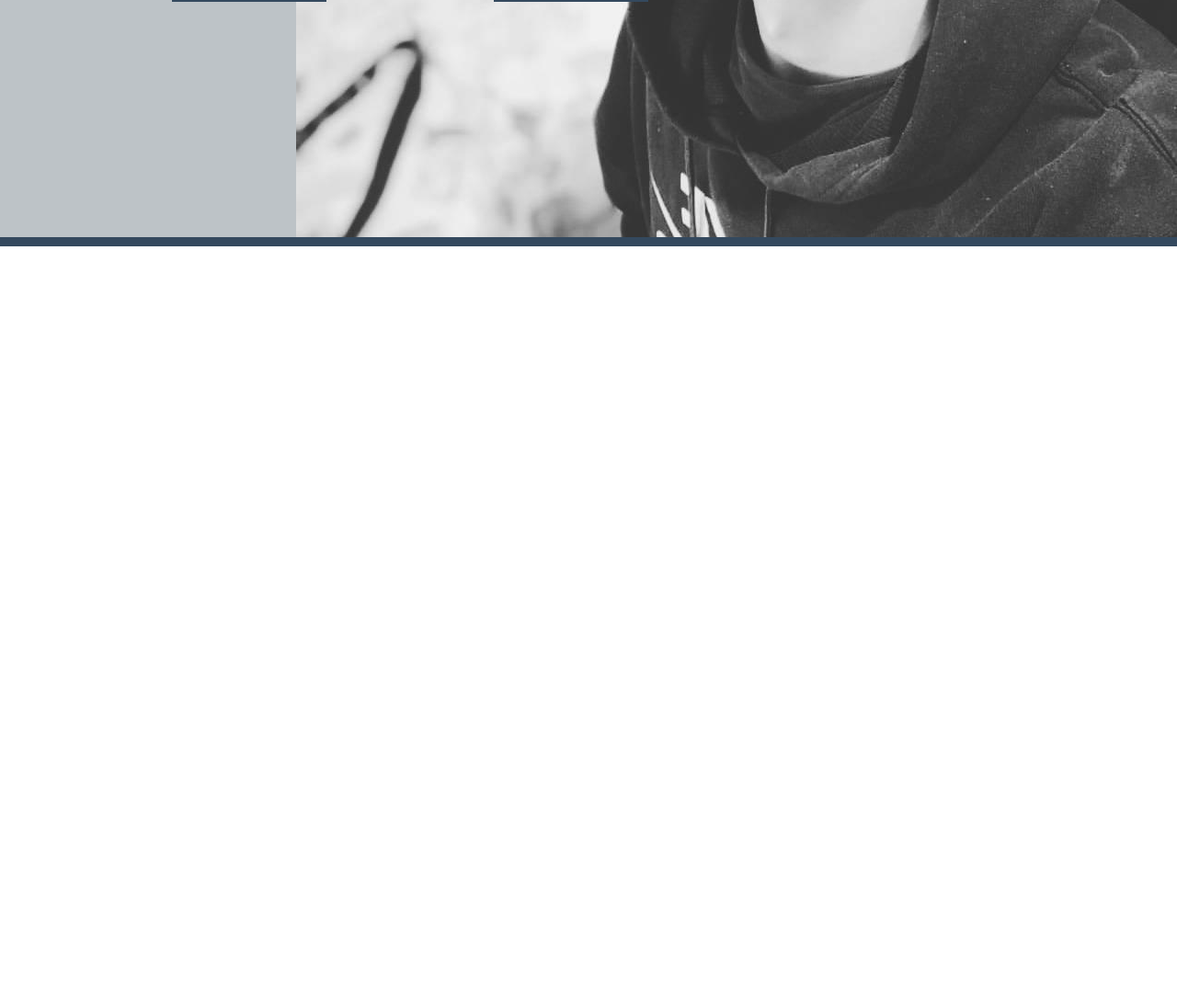
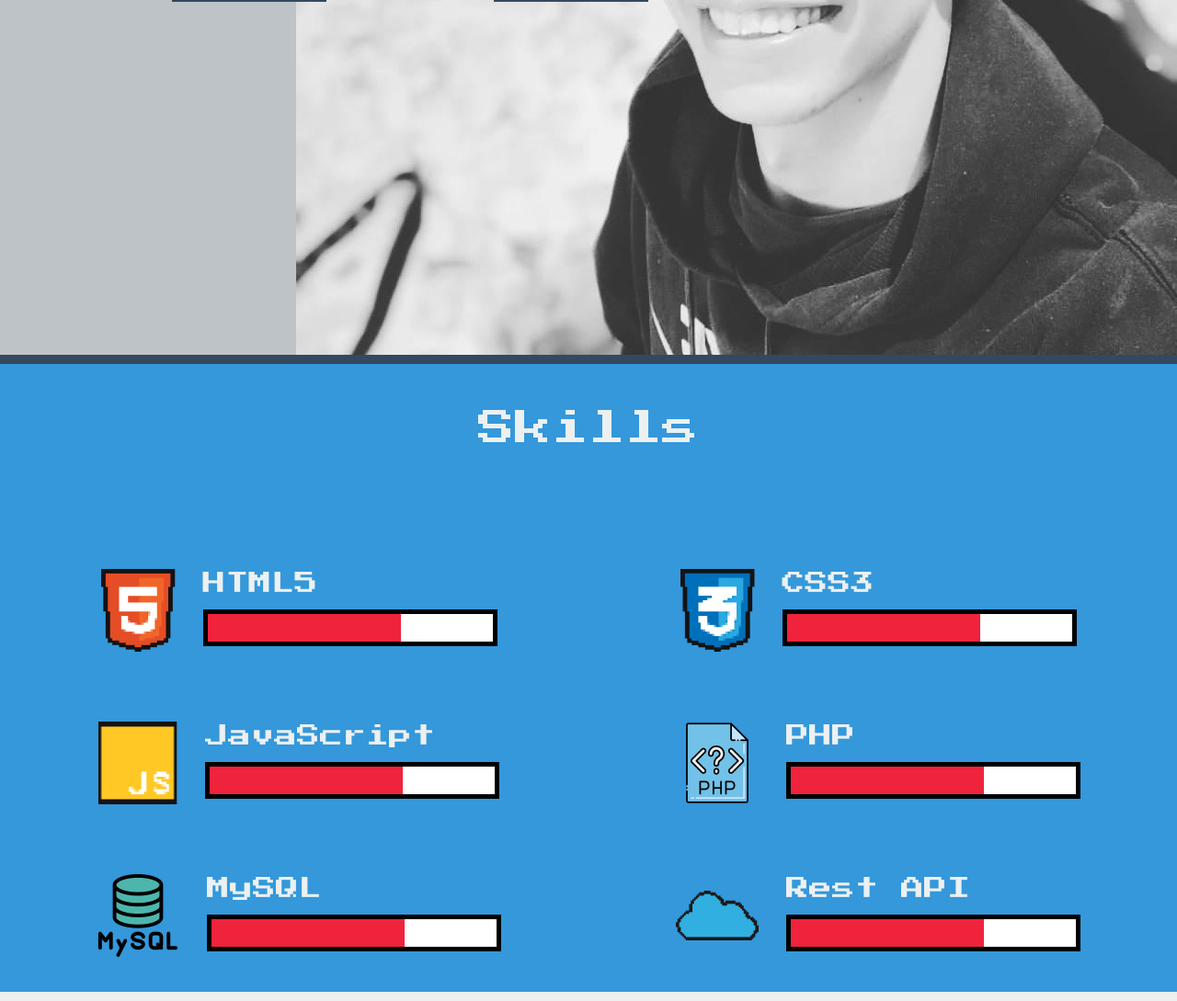
Before and after one commit to wesleyg3ssner/wesleygessner.github.io, a plain HTML site: page index.html in a window 1280 px wide. Shown: the part 500-1589 px from the top of the page at 92% size. Before the commit the page ends 800 px from the top, so only its background shows below. Drawn offline with Linux system fonts and the light colour scheme.

Commit message:
add skills component

```diff
--- a/css/components/hero.css
+++ b/css/components/hero.css
@@ -1,11 +1,9 @@
 #hero-container {
-    position: absolute;
-    background-image: url("/assets/img/bg-hero.jpg");
+    height: 100vh;
+    background-image: url("../../assets/img/bg-hero.jpg");
     background-color: var(--white-second-color);
+    background-position-x: right;
     background-repeat: no-repeat;
-    background-position: right;
-    height: 84vh;
-    width: 100%;
     border-bottom: 10px solid var(--blue-second-color);
 }
 
@@ -13,7 +11,7 @@
     width: 700px;
     margin-top: 116px;
     margin-left: 91px;
-
+    position: absolute;
 }
 
 #hero-card {
--- /dev/null
+++ b/css/components/skills.css
@@ -0,0 +1,38 @@
+#skills {
+    display: flex;
+    background-color: var(--blue-first-color);
+    justify-content: center;
+    align-items: center;
+    flex-wrap: wrap;
+    margin: 0 auto;
+    border-bottom: 10px solid var(--white-first-color);
+}
+
+#skills_title {
+    font-size: 40px;
+    font-family: "Press Start 2P", sans-serif;
+    text-align: center;
+    color: var(--white-first-color);
+    width: 100%;
+    margin-top: 50px;
+    margin-bottom: 95px;
+}
+
+.skill {
+    width: 430px;
+    margin: 38px 100px;
+    display: flex;
+    justify-content: center;
+    align-items: center;
+}
+
+.progress {
+    margin-left: 30px;
+}
+
+.progress_title {
+    font-size: 25px;
+    font-family: "Press Start 2P", sans-serif;
+    color: var(--white-first-color);
+    margin-bottom: 16px;
+}
--- a/index.html
+++ b/index.html
@@ -15,6 +15,7 @@
     <link rel="stylesheet" href="./css/index.css">
     <link rel="stylesheet" href="./css/components/header.css">
     <link rel="stylesheet" href="./css/components/hero.css">
+    <link rel="stylesheet" href="./css/components/skills.css">
 </head>
 <body>
     <header>
@@ -26,7 +27,7 @@
         <nav>
            <ul>
                 <a href="#skills" lang="en">Skills</a>
-                <a href="https://github.com/wesleygessner?tab=repositories">Projetos</a>
+                <a href="https://github.com/wesleygessner?tab=repositories" target="_blank">Projetos</a>
                 <a href="#about">Sobre</a>
                 <a href="#contacts">Contatos</a>
                 <a href="#" id="button" lang="en">Download CV</a>
@@ -47,5 +48,64 @@
             </div>
         </div>
     </div>
+
+        <div id="skills">
+            <h2 id="skills_title">Skills</h2>
+
+            <div class="skill">
+                <img src="./assets/img/ico_html5.png" alt="icon html5">
+
+                <div class="progress">
+                    <h3 class="progress_title">HTML5</h3>
+
+                    <img src="./assets/img/bar.png" alt="progress bar">
+                </div>
+            </div>
+            <div class="skill">
+                <img src="./assets/img/ico_css3.png" alt="icon css3">
+
+                <div class="progress">
+                    <h3 class="progress_title">CSS3</h3>
+
+                    <img src="./assets/img/bar.png" alt="progress bar">
+                </div>
+            </div>
+            <div class="skill">
+                <img src="./assets/img/ico_js.png" alt="icon javascript">
+
+                <div class="progress">
+                    <h3 class="progress_title">JavaScript</h3>
+
+                    <img src="./assets/img/bar.png" alt="progress bar">
+                </div>
+            </div>
+            <div class="skill">
+                <img src="./assets/img/ico_php.png" alt="icon php">
+
+                <div class="progress">
+                    <h3 class="progress_title">PHP</h3>
+
+                    <img src="./assets/img/bar.png" alt="progress bar">
+                </div>
+            </div>
+            <div class="skill">
+                <img src="./assets/img/ico_mysql.png" alt="icon mysql">
+
+                <div class="progress">
+                    <h3 class="progress_title">MySQL</h3>
+
+                    <img src="./assets/img/bar.png" alt="progress bar">
+                </div>
+            </div>
+            <div class="skill">
+                <img src="./assets/img/ico_restapi.png" alt="icon rest api">
+
+                <div class="progress">
+                    <h3 class="progress_title">Rest API</h3>
+
+                    <img src="./assets/img/bar.png" alt="progress bar">
+                </div>
+            </div>
+        </div>
 </body>
 </html>
```
Also changed, not shown: assets/img/bar.png (added), assets/img/ico_css3.png (added), assets/img/ico_html5.png (added), assets/img/ico_js.png (added), assets/img/ico_mysql.png (added), assets/img/ico_php.png (added), assets/img/ico_restapi.png (added).
